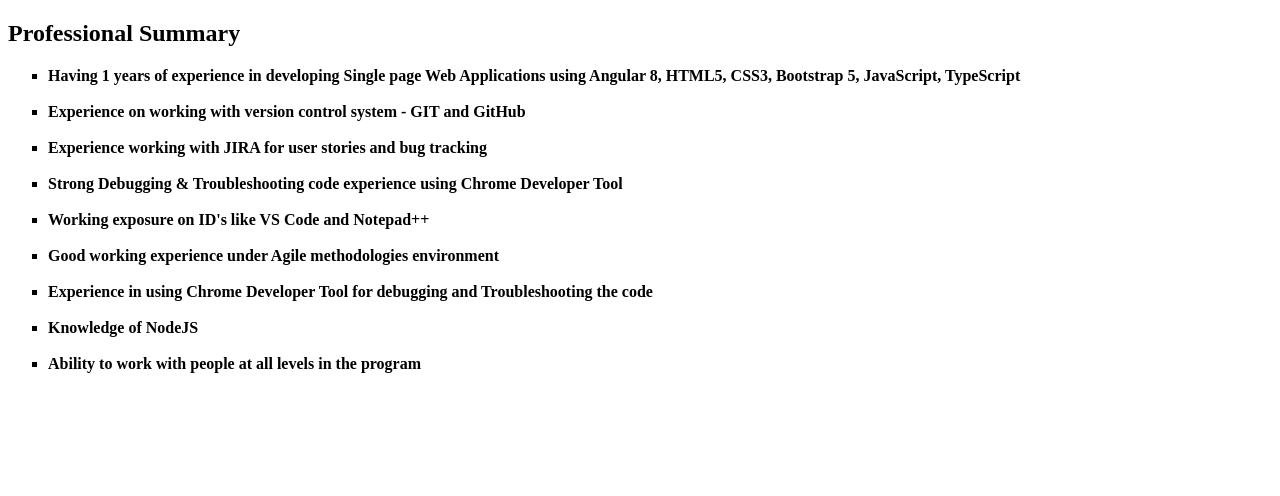
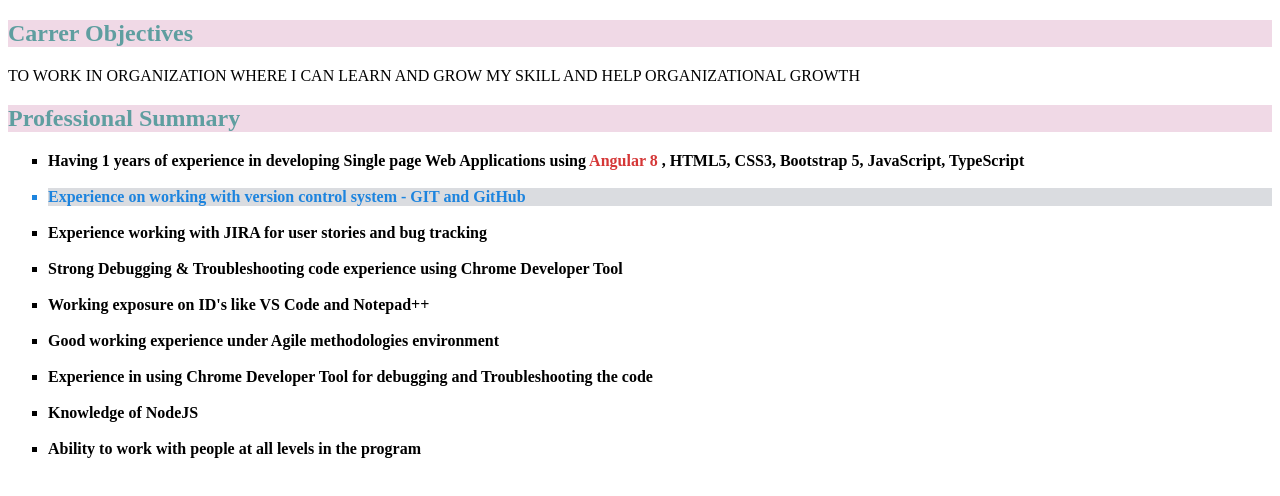
Before and after one commit to supriyayss/MyProfile, a plain HTML site: page home.html in a window 1280 px wide. Drawn offline with Linux system fonts and the light colour scheme.

Commit message:
CSS changes are modified in home and index.html page
Assignment of CSS changes are modified in home and index.html page

```diff
--- a/home.html
+++ b/home.html
@@ -4,19 +4,31 @@
     <title>Home</title>
 
     <style>
-        ul{
+        ul li{
+            font-weight:bold;
             list-style-type:square;
         }
-        ul li{
-            font-weight:bold;
+        .heading{
+            background-color:rgb(240 217 230);
+            color:cadetblue;
         }
+        #language{
+            color:#d53737;
+        }
+       .tool{
+            background-color: #dadce0;
+            color: #1d84de;
+       }
     </style>
 </head>
 <body>
-    <h2>Professional Summary </h2>
+    <h2 class="heading"> Carrer Objectives </h2>
+    <p> TO WORK IN ORGANIZATION WHERE I CAN LEARN AND GROW MY SKILL AND HELP ORGANIZATIONAL GROWTH</p>
+
+    <h2 class="heading">Professional Summary </h2>
     <ul>
-        <li> Having 1 years of experience in developing Single page Web Applications using Angular 8, HTML5, CSS3, Bootstrap 5, JavaScript, TypeScript </li> <br>
-        <li> Experience on working with version control system - GIT and GitHub </li> <br>
+        <li> Having 1 years of experience in developing Single page Web Applications using <span id="language"> Angular 8 </span>, HTML5, CSS3, Bootstrap 5, JavaScript, TypeScript </li> <br>
+        <li class="tool"> Experience on working with version control system - GIT and GitHub </li> <br>
         <li> Experience working with JIRA for user stories and bug tracking </li> <br>
         <li> Strong Debugging & Troubleshooting code experience using Chrome Developer Tool</li> <br>
         <li> Working exposure on ID's like VS Code and Notepad++ </li> <br>
```
Also changed, not shown: index.html (+7 -0 lines).
